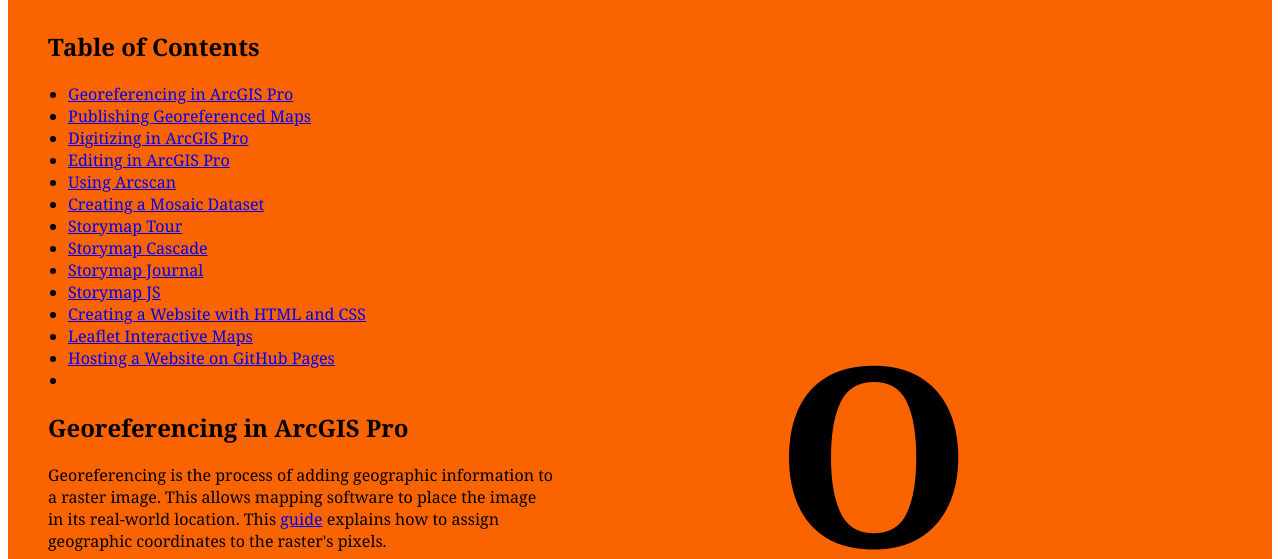
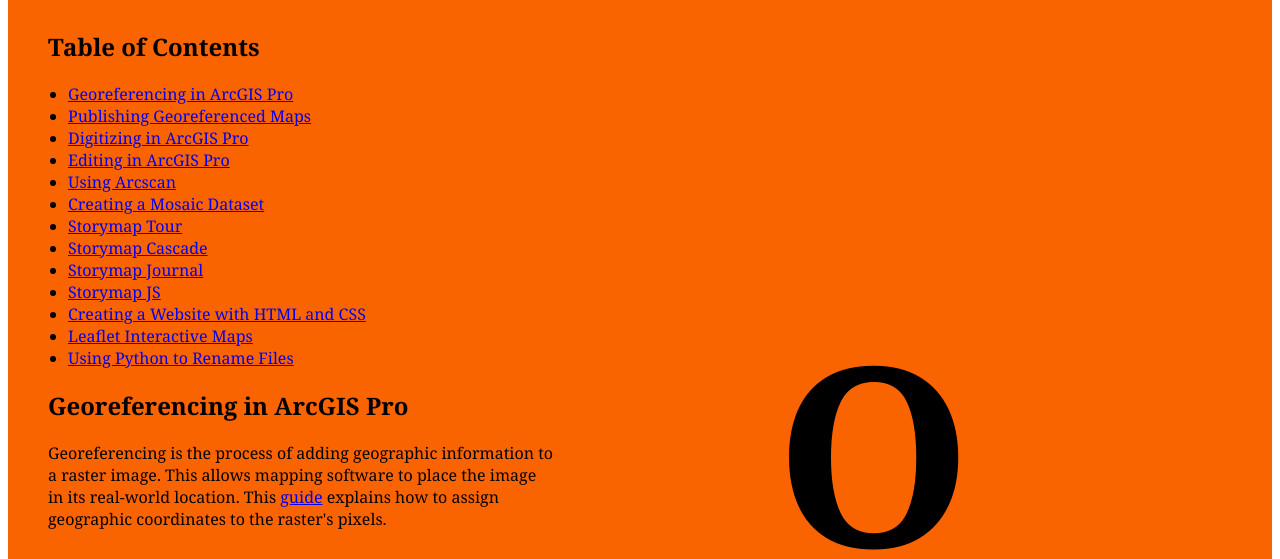
Before and after one commit to okstate-maps/website-guides, a plain HTML site: page index.html in a window 1280 px wide. Shown: the part 205-764 px from the top of the page. Drawn offline with Linux system fonts and the light colour scheme.

Commit message:
Update index.html

```diff
--- a/index.html
+++ b/index.html
@@ -68,7 +68,7 @@
             <li><a href="#js">Storymap JS</a></li>
             <li><a href="#create">Creating a Website with HTML and CSS</a></li>
             <li><a href="#leaflet">Leaflet Interactive Maps</a></li>
-            <li><a href="#host">Hosting a Website on GitHub Pages</a><li>
+            <li><a href="#rename">Using Python to Rename Files</a></li>
         </ul>
 
         <h2 id="georef">Georeferencing in ArcGIS Pro</h2>
```
